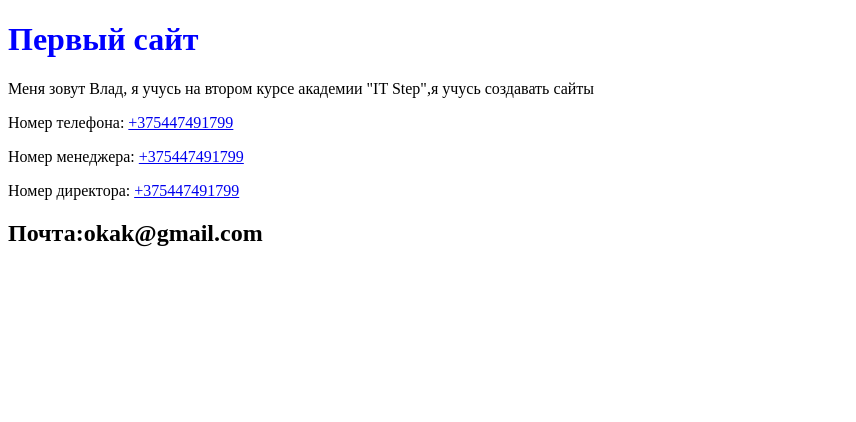
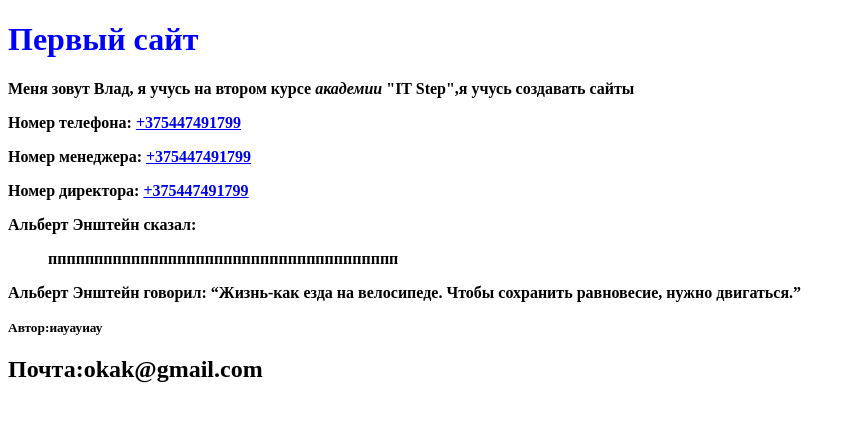
Before and after one commit to extezy158/project1, a plain HTML site: page index.html in a window 1280 px wide. Shown: the whole page, without its empty margins (0-856 px from the left). Drawn offline with Linux system fonts and the light colour scheme.

Commit message:
Update index.html
10.09.2025 Tags

```diff
--- a/index.html
+++ b/index.html
@@ -8,16 +8,16 @@
         <link rel="stylesheet" href="/styles/style.css">
     </head>
 
-    <body>
+    <strong>
         <header>
             <h1>Первый сайт</h1>
         </header>
-        <p>
-            Меня зовут Влад, я учусь на втором курсе академии "IT Step",я учусь создавать сайты
+        <strong>
+            Меня зовут Влад, я учусь на втором курсе <em>академии</em> <strong>"IT Step",я учусь создавать сайты</strong>
         </p>
         <div class="p">
             <p>
-                Номер телефона:
+               <b>Номер телефона:</b>
                 <a type="tel" href="tel:375447491799">
                     +375447491799
                 </a>
@@ -36,7 +36,16 @@
             </p>
 
         </div>
+        <p>Альберт Энштейн сказал:
 
+        <blockquote>
+           пппппппппппппппппппппппппппппппппппппп
+        </blockquote>
+    </p>
+    <p>Альберт Энштейн говорил: <q>Жизнь-как езда на велосипеде. Чтобы сохранить равновесие, нужно двигаться.</q></p>
+       <p>
+           <small>Автор:иауауиау</small>
+       </p>
         <footer>
             <h2>Почта:okak@gmail.com</h2>
         </footer>
```
